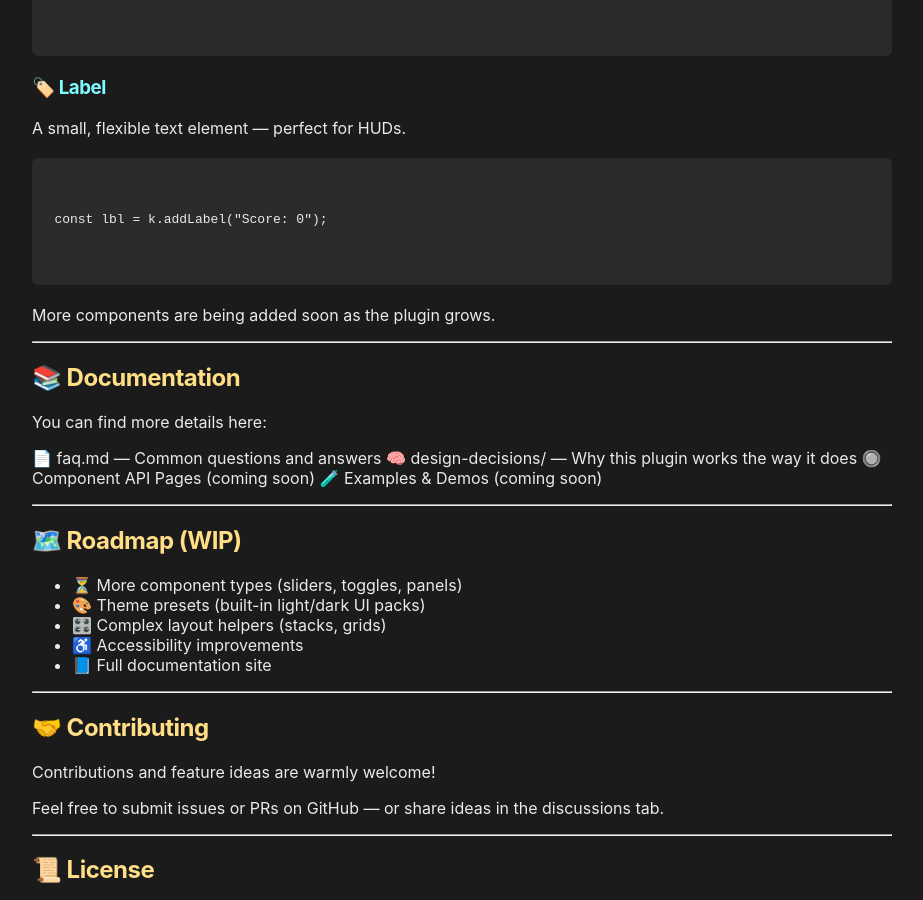
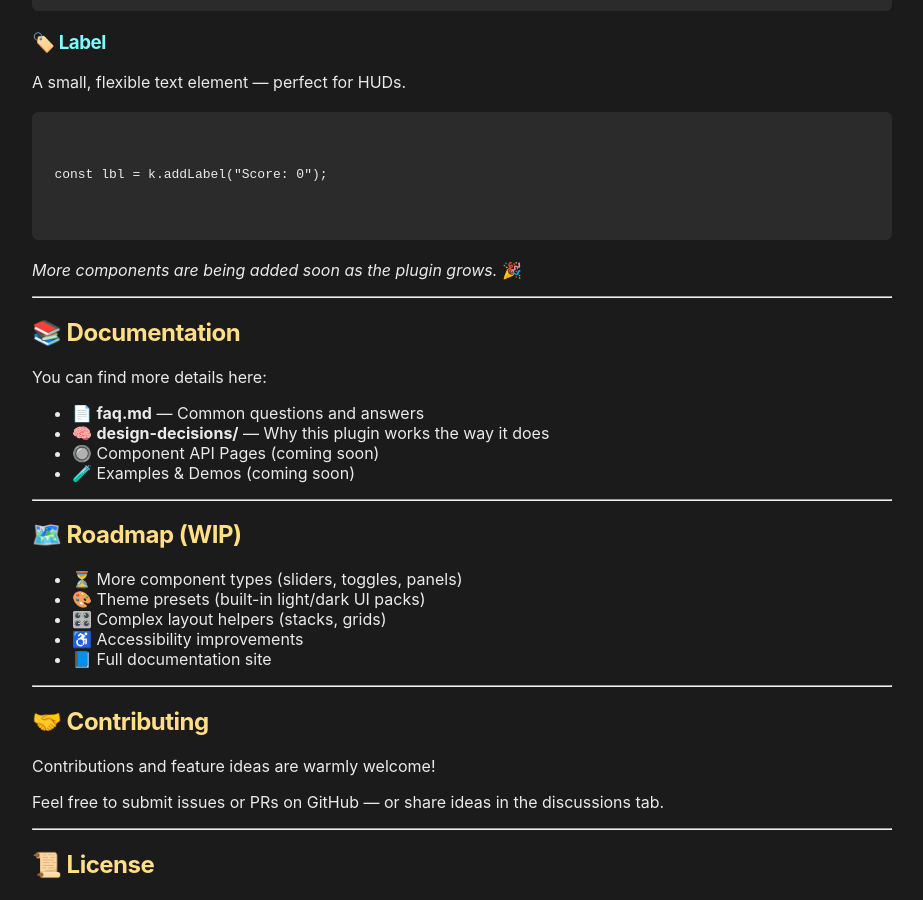
Before and after one commit to jbakchr/kaplay-ui, a Jekyll site: the page built from docs/index.md, in a window 1280 px wide and 900 px high, scrolled down 2152 px. Shown: the whole window, without its empty margins (178-1101 px from the left). Built offline with Jekyll 4.4.1, drawn with Linux system fonts in a browser that asks for light colours; our own code applies the rules of GitHub Pages for plain Markdown files; some of the changed text lies outside the part shown.

Commit message:
Minor gh pages fixes

````diff
--- a/docs/index.md
+++ b/docs/index.md
@@ -1,11 +1,11 @@
 # KAPLAY UI
 
-A lightweight and flexible **UI plugin for KAPLAY**, built to feel like a natural extension of the engine.
+_A lightweight and flexible **UI plugin for KAPLAY**, built to feel like a natural extension of the engine._
 
 Create UI elements quickly using familiar KAPLAY primitives — buttons, labels, HUD elements, menus, and more.
 
 <div class="block">
-✨ **KAPLAY UI helps you build game-ready user interfaces with almost no setup.**
+✨ KAPLAY UI helps you build game-ready user interfaces with almost no setup.
 Perfect for menus, HUDs, mobile UI, prototypes, and small-to-medium games.
 </div>
 
@@ -14,7 +14,7 @@
 ## 🚀 Why KAPLAY UI?
 
 - 🧩 Works exactly like native KAPLAY components
-- 🎛️ Easy, declarative API (`addTextButton`, `addLabel`, etc.)
+- 🎛️ Easy, declarative API (**addTextButton**, **addLabel**, etc.)
 - ✨ Sensible styling defaults out of the box
 - 🎨 Fully customizable using standard KAPLAY component modifiers
 - 📱 Designed for both desktop & mobile gameplay
@@ -84,7 +84,7 @@
 
 ```
 
-More components are being added soon as the plugin grows.
+_More components are being added soon as the plugin grows._ 🎉
 
 ---
 
@@ -92,10 +92,10 @@
 
 You can find more details here:
 
-📄 faq.md — Common questions and answers
-🧠 design-decisions/ — Why this plugin works the way it does
-🔘 Component API Pages (coming soon)
-🧪 Examples & Demos (coming soon)
+- 📄 **faq.md** — Common questions and answers
+- 🧠 **design-decisions/** — Why this plugin works the way it does
+- 🔘 Component API Pages (coming soon)
+- 🧪 Examples & Demos (coming soon)
 
 ---
 
````
